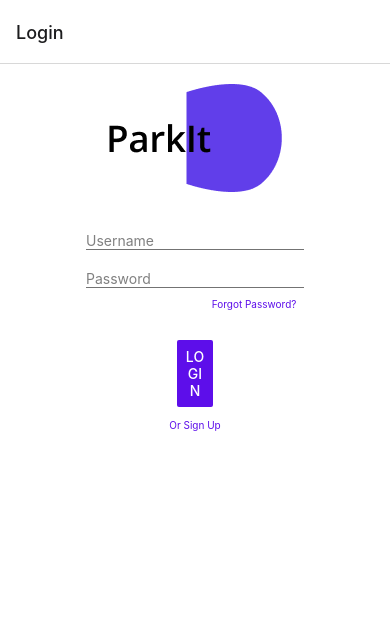
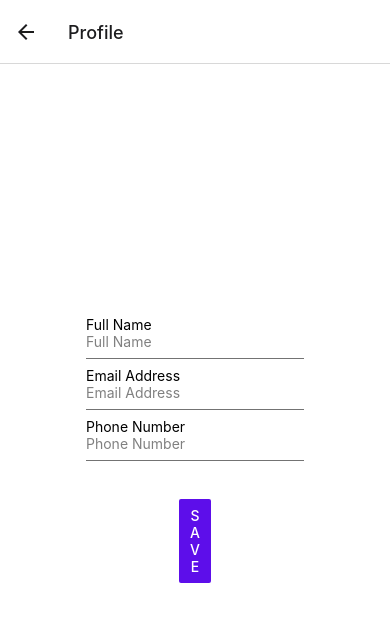
Before and after one commit to bohyanggg/ParkIt, a React Native app: screen /Profile in a window 390 px wide. Shown: the top 622 px of the page. Built offline with nearby package versions, Linux system fonts and the light colour scheme.

Commit message:
Added screens and renamed favescreen to favcarpark

```diff
--- a/App.js
+++ b/App.js
@@ -15,7 +15,10 @@ import {
   SignUpScreen1,
   SignUpScreen2,
   SignUpScreen3,
-  FavouriteCarparksPage,
+  FavCarparkScreen,
+  SettingsScreen,
+  ProfileScreen,
+  SearchHistoryScreen,
 } from "./screens";
 
 const Stack = createStackNavigator();
@@ -28,11 +31,14 @@ function App() {
         <Stack.Screen name="Map" component={Map} options={{headerShown: false,}} />
         <Stack.Screen name="Carpark" component={CarParkScreen} />
         <Stack.Screen name="CarparkDetails" component={CPDetails} />
-        <Stack.Screen name="FavouriteCarparksPage" component={FavouriteCarparksPage} />
+        <Stack.Screen name="FavouriteCarparks" component={FavCarparkScreen} />
         <Stack.Screen name="ForgetPassword" component={ForgetPasswordScreen} />
         <Stack.Screen name="SignUp1" component={SignUpScreen1} />
         <Stack.Screen name="SignUp2" component={SignUpScreen2} />
         <Stack.Screen name="SignUp3" component={SignUpScreen3} />
+        <Stack.Screen name="Settings" component={SettingsScreen} />
+        <Stack.Screen name="Profile" component={ProfileScreen} />
+        <Stack.Screen name="SearchHistory" component={SearchHistoryScreen} />
       </Stack.Navigator>
     </NavigationContainer>
   )
--- a/screens/favescreen.js
+++ b/screens/favCarparkScreen.js
@@ -1,7 +1,7 @@
 import React, { useState } from 'react';
 import { StyleSheet, View, Text, FlatList, TouchableOpacity } from 'react-native';
 
-const FavouriteCarparksPage = ({ navigation }) => {
+const FavCarparkScreen = ({ navigation }) => {
   // Sample data of favourite carparks
   const [favCarparks, setFavCarparks] = useState([]);
 
@@ -86,4 +86,4 @@ const styles = StyleSheet.create({
   });
 
 
-export default FavouriteCarparksPage;
+export default FavCarparkScreen;
--- /dev/null
+++ b/screens/profileScreen.js
@@ -0,0 +1,122 @@
+//can leave out the user image
+//fetch user info from database
+import { StyleSheet, View, Text, Button, TextInput, SafeAreaView,Image} from 'react-native'
+import React from 'react'
+
+const Separator = () => <View style={styles.separator} />;
+
+const ProfileScreen = ({navigation}) => {
+  return (
+
+      <SafeAreaView style={styles.container}>
+      <View>
+        <View>
+          <Text style={styles.emailTextStyleStyle}>
+                 Full Name
+               </Text>
+        </View>
+
+        <View>
+          <View>
+            <TextInput placeholderTextColor='grey' placeholder='Full Name' />
+          </View>
+          <Separator />
+        </View>
+      </View>
+
+      <View>
+        <View>
+          <Text style={styles.emailTextStyleStyle}>
+                 Email Address
+               </Text>
+        </View>
+
+        <View>
+          <View>
+            <TextInput placeholderTextColor='grey' placeholder='Email Address' />
+          </View>
+          <Separator />
+        </View>
+      </View>
+
+      <View>
+        <View>
+          <Text style={styles.emailTextStyleStyle}>
+                 Phone Number
+               </Text>
+        </View>
+
+        <View>
+          <View>
+            <TextInput placeholderTextColor='grey' placeholder='Phone Number' />
+          </View>
+          <Separator />
+        </View>
+      </View>
+
+      <View style={styles.buttons}>
+            <View style={styles.navigators}>
+              <Button
+                title="Save"
+                color="#5D0EEA"
+                onPress={() => { navigation.navigate("Map") }}
+              />
+            </View>
+      </View>
+
+      </SafeAreaView>
+      );}
+
+      const styles = StyleSheet.create({
+      container: {
+      flex: 1000,
+      backgroundColor: '#fff',
+      alignItems: 'center',
+      justifyContent: 'center'
+      },
+      // title: {
+      //   textAlign: 'center',
+      //   marginVertical: 8,
+      // },
+      separator: {
+      marginVertical: 8,
+      borderBottomColor: '#737373',
+      borderBottomWidth: StyleSheet.hairlineWidth,
+      },
+
+      navigators: {
+      marginVertical: 2,
+      paddingHorizontal:'20%',
+      flex: 1,
+      },
+
+      buttons: {
+      marginVertical: 8,
+      flexDirection:'row',
+      paddingTop:20,
+      },
+
+      image: {
+      margin: 20,
+      padding: 16,
+      },
+
+      textInputStyling: {
+      borderWidth: 1,
+      justifyContent: 'center',
+      },
+
+      forgotPasswordStyle: {
+      color: '#5D0EEA',
+      fontSize: 10,
+      textAlign: 'right',
+      },
+
+      forgotPasswordViewStyle: {
+      width: '52%',
+      paddingTop:10,
+
+      }
+      });
+
+export default ProfileScreen;
--- /dev/null
+++ b/screens/searchHistoryScreen.js
@@ -0,0 +1,42 @@
+//can skip this screen if we dont have time - not an essential component
+
+import { StyleSheet, View, Text, Button, TextInput, SafeAreaView} from 'react-native'
+import React from 'react'
+
+const SearchHistoryScreen = ({navigation}) => {
+  return (
+
+      <SafeAreaView style={styles.container}>
+      <View style={styles.buttons}>
+            <View style={styles.navigators}>
+              <Button
+                title="Button"
+                color="#5D0EEA"
+                onPress={() => { navigation.navigate("Map") }}
+              />
+            </View>
+      </View>
+
+      </SafeAreaView>
+      );}
+
+      const styles = StyleSheet.create({
+        container: {
+          flex: 1000,
+          backgroundColor: '#fff',
+          alignItems: 'center',
+          justifyContent: 'center'
+          },
+        navigators: {
+          marginVertical: 2,
+          paddingHorizontal:'20%',
+          flex: 1,
+          },
+        buttons: {
+          marginVertical: 8,
+          flexDirection:'row',
+          paddingTop:20,
+          },
+      });
+
+export default SearchHistoryScreen;
--- /dev/null
+++ b/screens/settingsScreen.js
@@ -0,0 +1,41 @@
+// can just implement user profile and logout
+import React from 'react'
+import { StyleSheet, Text, View, Button } from 'react-native';
+
+const SettingsScreen = ({navigation}) => {
+  return (
+    <View style={styles.container}>
+          <View style={styles.navigators}>
+            <Text>
+              This is the settings page
+            </Text>
+            <Button
+              title="Button"
+              color="#5D0EEA"
+              onPress={() => { navigation.navigate("Map") }}
+            />
+          </View>
+    </View>
+
+      );}
+
+      const styles = StyleSheet.create({
+        container: {
+          flex: 1000,
+          backgroundColor: '#fff',
+          alignItems: 'center',
+          justifyContent: 'center'
+          },
+        navigators: {
+          marginVertical: 2,
+          paddingHorizontal:'20%',
+          flex: 1,
+          },
+        buttons: {
+          marginVertical: 8,
+          flexDirection:'row',
+          paddingTop:20,
+          },
+      });
+
+export default SettingsScreen;
```
Also changed, not shown: screens/index.js (+8 -2 lines).
